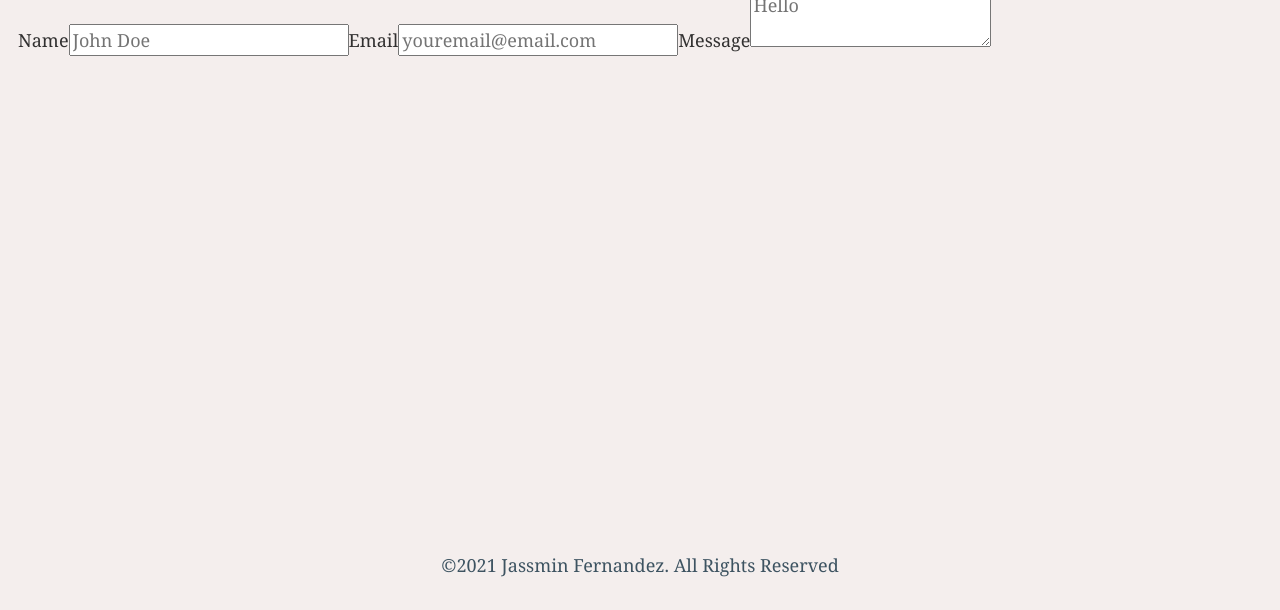
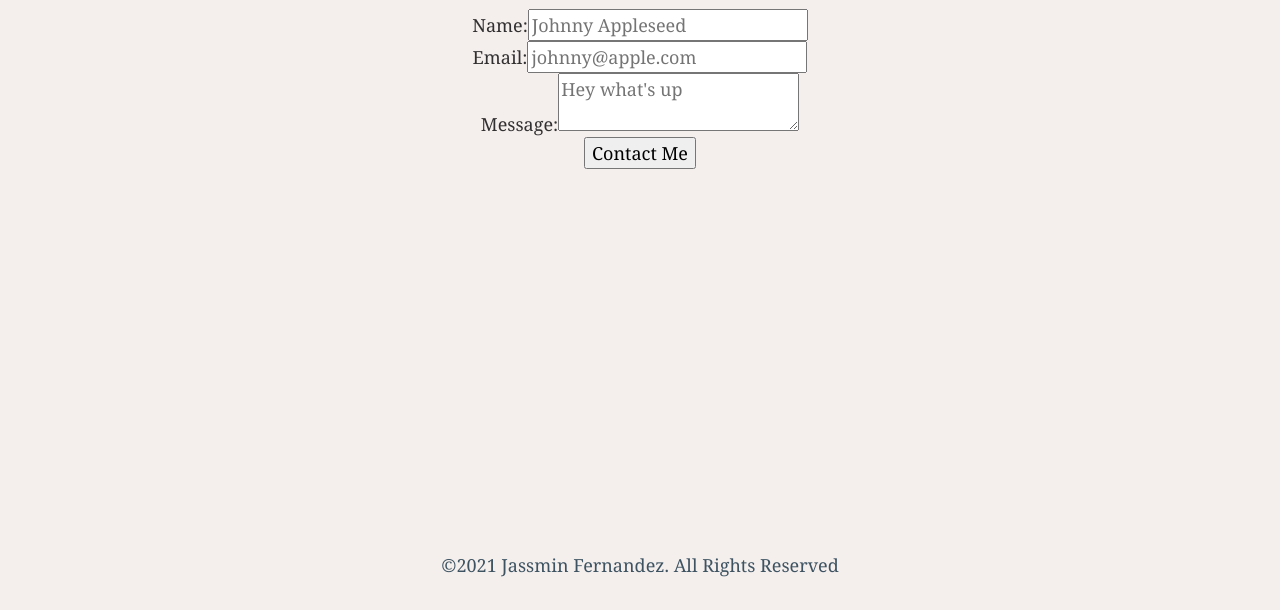
Before and after one commit to jassmin-herr09/jherr-portfolio, a Gatsby site: page /contact in a window 1280 px wide. Shown: the part 190-800 px from the top of the page. Built offline with nearby package versions, Linux system fonts and the light colour scheme; Gatsby itself is replaced by a stand-in of ours.

Commit message:
'wip contact form'

```diff
--- a/src/pages/contact.js
+++ b/src/pages/contact.js
@@ -1,36 +1,84 @@
-import React from "react"
-import Layout from "../components/layout"
-import Head from "../components/head"
-import { navigate } from "gatsby-link"
+import React, { useState } from 'react'
+import Head from '../components/head'
+import Layout from '../components/layout'
+import { navigate } from 'gatsby-link'
+import { StyledForm } from '../styles/styled-components'
 
-const Contact  = () => {
+const Contact = (props) => {
+    const [ formState, setFormState ] = useState({
+        name: "",
+        email: "",
+        message: "",
+    })
+
+    const encode = (data) => {
+        return Object.keys(data).map(key => (
+            `${encodeURIComponent(key)}=${encodeURIComponent(data[key])}`
+        )).join('&')
+    }
+
+    const handleChange = (e) => {
+        setFormState({...formState, [e.target.name]: e.target.value })
+    }
+
+    const handleSubmit = async (e) => {
+        e.preventDefault()
+        await fetch('/contact', {
+            method: 'POST',
+            headers: {
+                'Content-type': 'application/x-www-form-urlencoded'
+            },
+            body: `form-name=contact&name=${encodeURIComponent(formState.name)}&email=${encodeURIComponent(formState.email)}&message=${encodeURIComponent(formState.message)}`
+        })
+        setFormState({
+            name: "",
+            email: "",
+            message: "",
+        })
+        navigate('/')
+    }
+
     return (
         <Layout>
+            <StyledForm>
             <Head page="Contact" />
             <h1>Contact</h1>
-              <form data-netlify="true">
+            <form name="contact" method="POST" data-netlify="true" onSubmit={handleSubmit}>
                 <input type="hidden" name="form-name" value="contact" />
                 <label>
-                      Name
-                        <input type="text" placeholder="John Doe" />
+                    Name:
+                    <input
+                        type="text"
+                        name="text"
+                        placeholder="Johnny Appleseed"
+                        onChange={handleChange}
+                        value={formState.name}
+                    />
                 </label>
                 <label>
-                        Email
-                        <input type="email" placeholder="youremail@email.com" />
+                    Email:
+                    <input
+                        type="email"
+                        name="email"
+                        placeholder="johnny@apple.com"
+                        onChange={handleChange}
+                        value={formState.email}
+                    />
                 </label>
                 <label>
-                        Message
-                        <textarea placeholder="Hello">
-
-                        </textarea>
+                    Message:
+                    <textarea
+                        name="message"
+                        placeholder="Hey what's up"
+                        onChange={handleChange}
+                        value={formState.message}
+                    ></textarea>
                 </label>
+                <input type="submit" value="Contact Me" />
             </form>
+            </StyledForm>
         </Layout>
-
     )
-
-
-
 }
 
 export default Contact
--- a/src/styles/styled-components.js
+++ b/src/styles/styled-components.js
@@ -137,3 +137,25 @@ transform: ${({ open }) => (open ? 'rotate(-45deg)' : 'rotate(0)')};
 }
 }
 `
+
+export const StyledForm = styled.form`
+    align-items: stretch;
+    box-sizing: border-box;
+    border: 2px;
+    padding: 12px 20px;
+    margin: 8px 0;
+    form {
+        display: flex;
+        flex-direction: column;
+        align-items: center;
+    }
+    .btn {
+        background-color: #1f87db;
+        width: 10rem;
+        cursor: pointer;
+    }
+    .input {
+        width: 292px;
+        align-items: center;
+    }
+`
```
Also changed, not shown: src/pages/index.js (+15 -1 lines), static/images/jassmin.png. Lines whose indentation alone changed are shown as unchanged.
